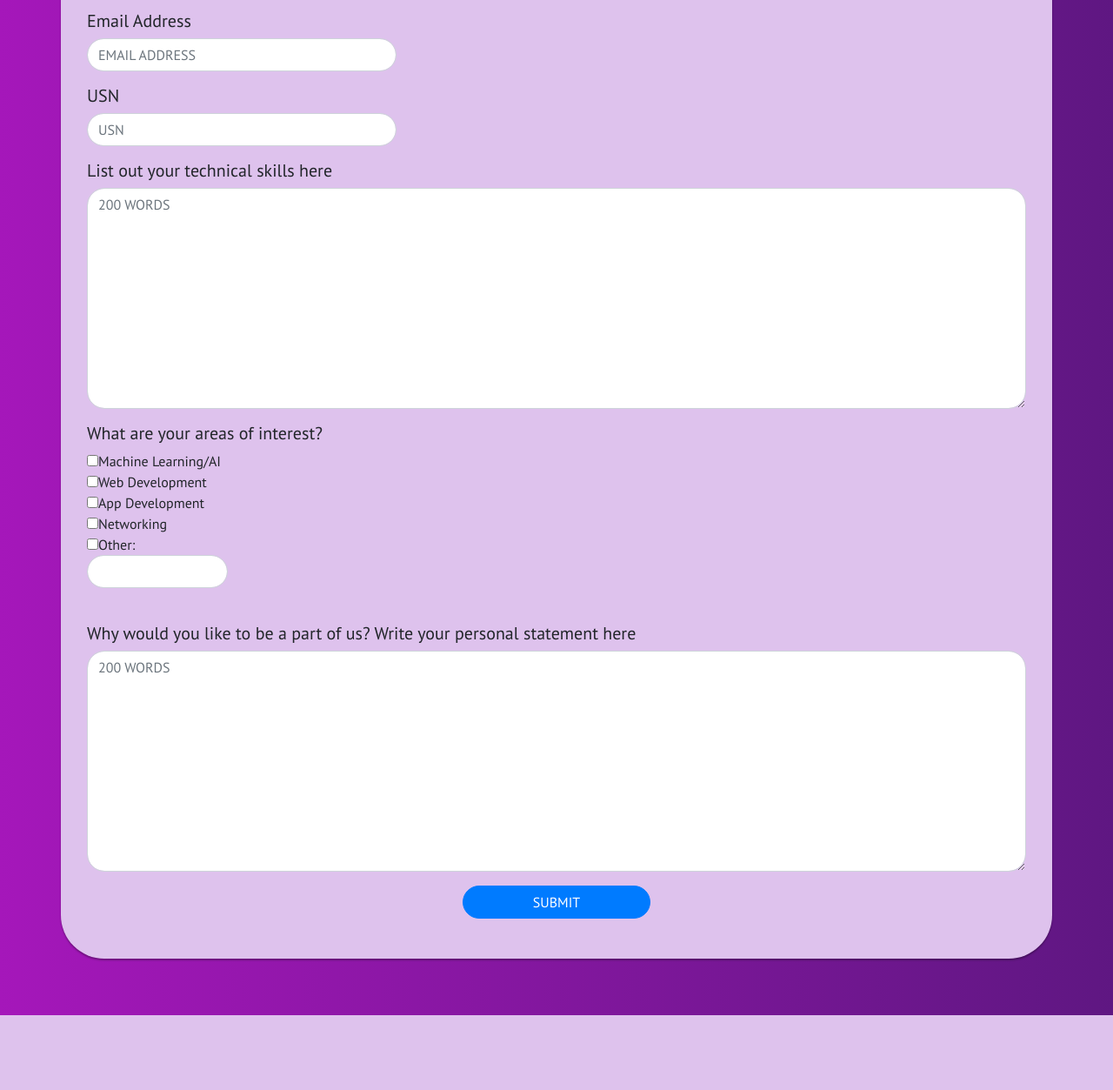
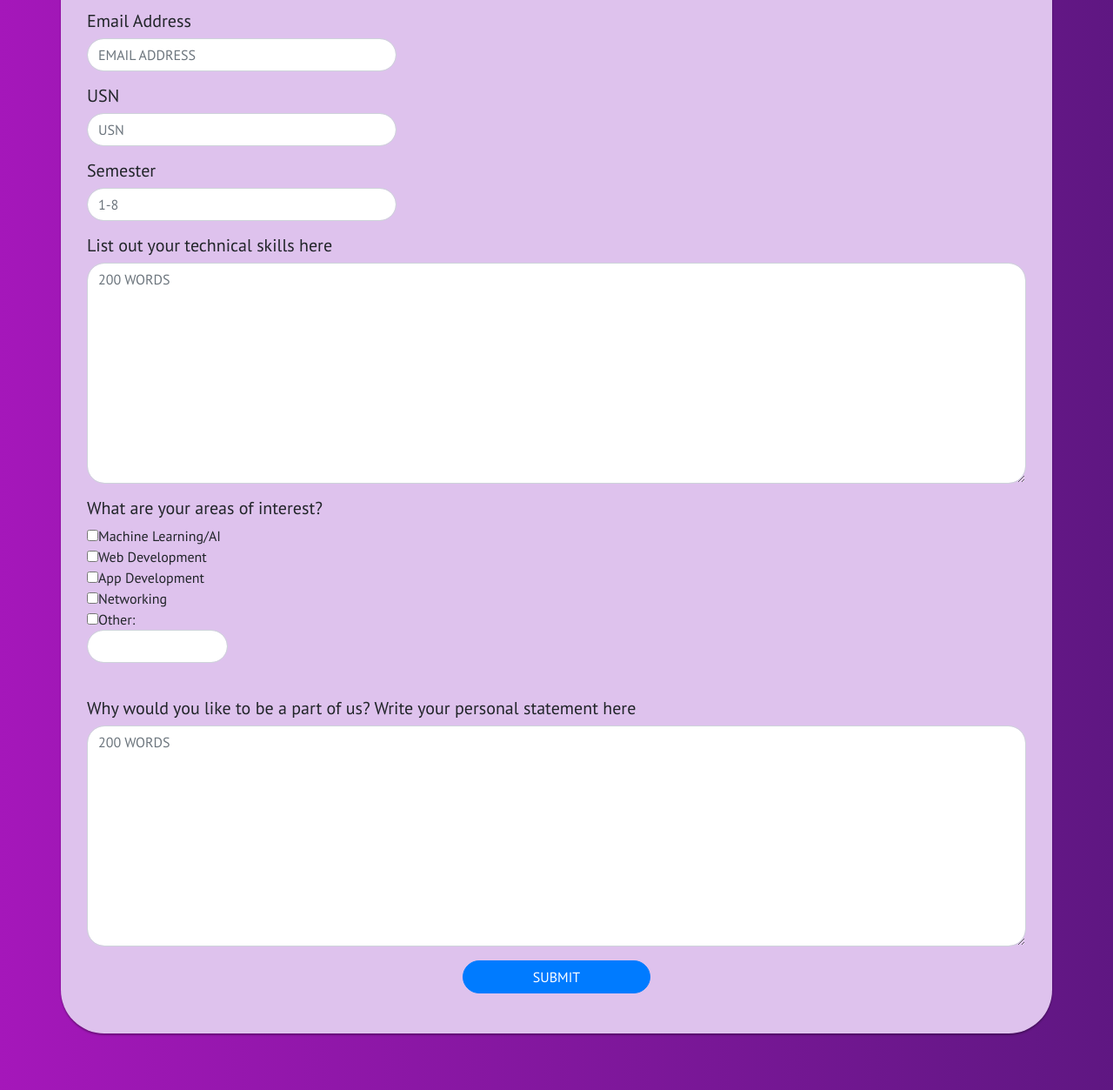
Before and after one commit to Freedom-SET/Temp-site, a Django app: page /apply/ in a window 1280 px wide. Shown: the part 474-1727 px from the top of the page at 87% size. Before the commit the page ends 1641 px from the top, so only its background shows below. Run offline with Django 3.2, Linux system fonts and the light colour scheme; some libraries are stand-ins or nearby versions.

Commit message:
Add semester to form

```diff
--- a/freedom_site/models.py
+++ b/freedom_site/models.py
@@ -2,6 +2,7 @@ from django.db import models
 
 # Create your models here.
 class Account(models.Model):
+    semester = models.CharField(max_length=3)
     name = models.CharField(max_length=20)
     email = models.EmailField(primary_key=True)
     phone = models.CharField(max_length=10, unique=True)
--- a/freedom_site/templates/apply.html
+++ b/freedom_site/templates/apply.html
@@ -69,6 +69,10 @@
           <h5>USN</h5>
             <input name="usn" type="text" class="form-control" placeholder="USN" required="required" style="width: 33%">
         </div>
+				<div class="form-group">
+          <h5>Semester</h5>
+            <input name="sem" type="text" class="form-control" placeholder="1-8" required="required" style="width: 33%">
+        </div>
 
         <div class="form-group">
           <h5>List out your technical skills here</h5>
--- a/freedom_site/views.py
+++ b/freedom_site/views.py
@@ -14,6 +14,7 @@ def apply(req):
         return render(req, 'apply.html', {'msg':''})
     if req.POST:
         user = req.POST['name']
+        semester = req.POST['sem']
         phone = req.POST['phone']
         email = req.POST['email']
         usn = req.POST['usn']
@@ -39,7 +40,7 @@ def apply(req):
 
         statement = req.POST['statement']
         skills = req.POST['skills']
-        account = Account(name=user, email=email, phone=phone, usn=usn, personal_statement=statement, skills=skills, interests=interests)
+        account = Account(semester=sem, name=user, email=email, phone=phone, usn=usn, personal_statement=statement, skills=skills, interests=interests)
         account.save()
 
 
```
